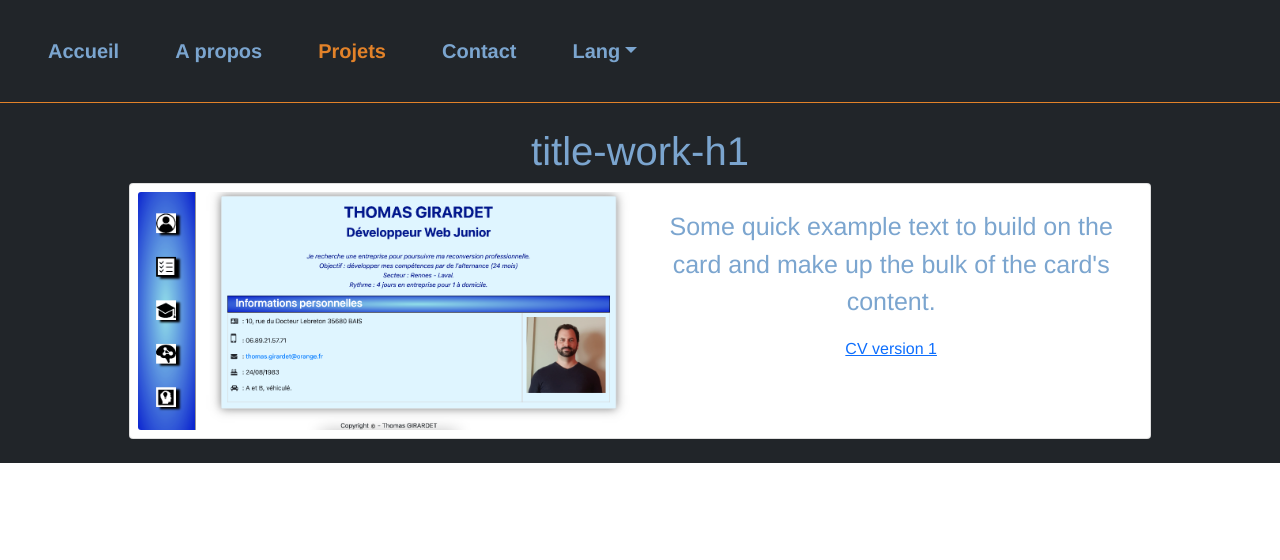
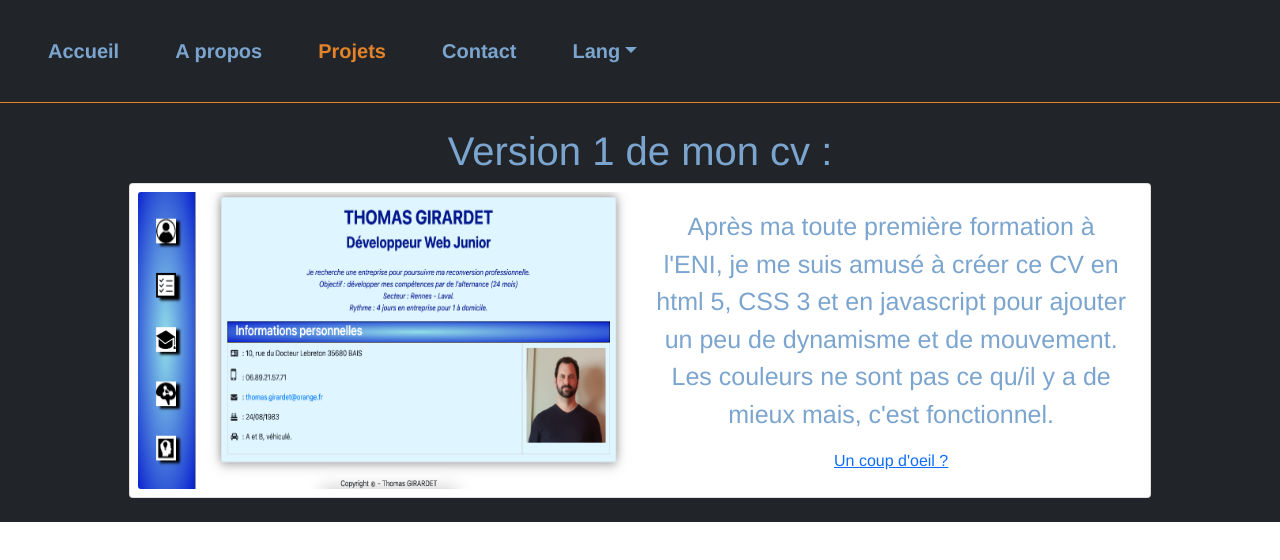
Before and after one commit to TomGiDev/portfolio, a Vue app: page /#/work in a window 1280 px wide. Shown: the top 560 px of the page. Built offline with nearby package versions, Linux system fonts and the light colour scheme; what vue-flag-icon would draw is missing.

Commit message:
fr and en content

```diff
--- a/src/plugins/i18n.js
+++ b/src/plugins/i18n.js
@@ -13,10 +13,10 @@ const messages = {
       // Components
       titleHomeH1:'Salut, je suis Thomas.',
       textHome:'Je suis un jeune développeur senior mais junior ;)',
-      titleAboutH1: 'Je crée de la valeur par la conception et, par la prise en compte de l\'experience utilisateur',
+      titleAboutH1: 'Je crée de la valeur par la conception et, par la prise en compte de l\'experience utilisateur.',
       textAbout:'',
       titleWorkH1: 'Version 1 de mon cv :',
-      textWork1: '',
+      textWork1: 'Après ma toute première formation à l\'ENI, je me suis amusé à créer ce CV en html 5, CSS 3 et en javascript pour ajouter un peu de dynamisme et de mouvement. Les couleurs ne sont pas ce qu/il y a de mieux mais, c\'est fonctionnel.',
       linkWork1:'Un coup d\'oeil ?',
       titleContactH1:'On échange ?',
       titleContactH4:'Contactez-moi via le formulaire ci-dessous, ou en m\'écrivant :',
@@ -24,8 +24,8 @@ const messages = {
       nameContact:'Nom :',
       emailContact:'Mail :',
       messageContact:'Message :',
-      buttonContactReset:'Reset',
-      buttonContactSubmit:'Submit'
+      buttonContactReset:'Annuler',
+      buttonContactSubmit:'Envoyer'
 
   },
   'en': {
@@ -37,7 +37,7 @@ const messages = {
       // Components
       titleHomeH1:'Hi, I\'m Thomas',
       textHome:'',
-      titleAboutH1: 'I create value by design and, by taking into account the user experience',
+      titleAboutH1: 'I create value by design and, by taking into account the user experience.',
       textAbout:'',
       titleWorkH1: 'Version 1 of my cvm',
       textWork1: '',
@@ -48,8 +48,8 @@ const messages = {
       nameContact:'Name :',
       emailContact:'Email address :',
       messageContact:'Message :',
-      buttonContactReset:'Annuler',
-      buttonContactSubmit:'Envoyer'
+      buttonContactReset:'Reset',
+      buttonContactSubmit:'Submit'
   }
 };
 
--- a/src/views/About.vue
+++ b/src/views/About.vue
@@ -4,8 +4,8 @@
       <b-row>
         <b-col cols="1"></b-col>
         <b-col cols="5">
-          <h1>title-about-h1</h1>
-          <p>Lorem ipsum dolor sit amet consectetur adipisicing elit. Culpa beatae suscipit commodi modi a quam ex magni esse odio eos amet sint inventore cumque, earum tempora error, nostrum voluptatibus autem!</p>
+          <h1>{{ $t('titleAboutH1') }}</h1>
+          <p>{{ $t('textAbout') }}</p>
         </b-col>
         <b-col cols="5">
           <b-img center :src="require('../assets/profil.jpg')"></b-img>
--- a/src/views/Contact.vue
+++ b/src/views/Contact.vue
@@ -1,13 +1,13 @@
 <template>
   <b-container class="contact p-4" >
     <b-col cols="6">
-    <h1>Let's talk !</h1>
-    <h4>Get in touch via the form below, or by emailing me : <a href="mailto:thomas.girardet@orange.fr?subject=Hey Thomas !" class="link">hello@TomGiDev</a></h4>
+    <h1>{{ $t('titleContactH1') }}</h1>
+    <h4>{{ $t('titleContactH4') }} <a href="mailto:thomas.girardet@orange.fr?subject=Hey Thomas !" class="link">hello@TomGiDev</a></h4>
     <b-form @submit="onSubmit" @reset="onReset" v-if="show">
       <b-form-group
         id="input-group-1"
         class="p-2 mb-1"
-        label="Email address :"
+        label="Email address : a remplacer par une balise <p></p> ou equivalent boostrap vue"
         label-for="input-1"
       >
         <b-form-input
@@ -58,10 +58,10 @@
       <b-row>
         <b-col cols="3"></b-col>
         <b-col cols="3">
-          <b-button type="submit" class="buton m-2" variant="light">Submit</b-button>
+          <b-button type="submit" class="buton m-2" variant="light">{{ $t('buttonContactSubmit') }}</b-button>
         </b-col>
         <b-col cols="3">
-          <b-button type="reset" class="buton m-2" variant="secondary">Reset</b-button>
+          <b-button type="reset" class="buton m-2" variant="secondary">{{ $t('buttonContactReset') }}</b-button>
         </b-col>
       </b-row>
     </b-form>
--- a/src/views/Home.vue
+++ b/src/views/Home.vue
@@ -5,7 +5,7 @@
         <b-col cols="1"></b-col>
         <b-col cols="5">
           <h1>{{ $t('titleHomeH1') }}</h1>
-          <p>Lorem ipsum dolor sit, amet consectetur adipisicing elit. Sed modi animi beatae accusamus corporis facere illo sequi minima molestias error facilis, natus architecto, voluptas harum quam vel sint libero quo.</p>
+          <p>{{ $t('textHome') }}</p>
         </b-col>
         <b-col cols="5">
           <b-img center :src="require('../assets/profil.jpg')"></b-img>
--- a/src/views/Knowledge.vue
+++ /dev/null
@@ -1,5 +0,0 @@
-<template>
-  <div class="about">
-    <h1>This is an about page</h1>
-  </div>
-</template>
--- a/src/views/Work.vue
+++ b/src/views/Work.vue
@@ -4,7 +4,7 @@
       <b-row>
         <b-col cols="1"></b-col>
         <b-col cols="10">
-          <h1>title-work-h1</h1>
+          <h1>{{ $t('titleWorkH1') }}</h1>
           <b-card
             :img-src="require('@/assets/cv-html.png')"
             img-alt="Card image"
@@ -12,9 +12,9 @@
             border-variant="grey"
           >
             <b-card-text>
-              Some quick example text to build on the card and make up the bulk of the card's content.
+              {{ $t('textWork1') }}
             </b-card-text>
-            <b-link href="https://tomgidev.github.io/CV-Girardet_Thomas/" class="card-link" target="_blank">CV version 1</b-link>
+            <b-link href="https://tomgidev.github.io/CV-Girardet_Thomas/" class="card-link" target="_blank">{{ $t('linkWork1') }}</b-link>
           </b-card>
         </b-col>
       </b-row>
```
